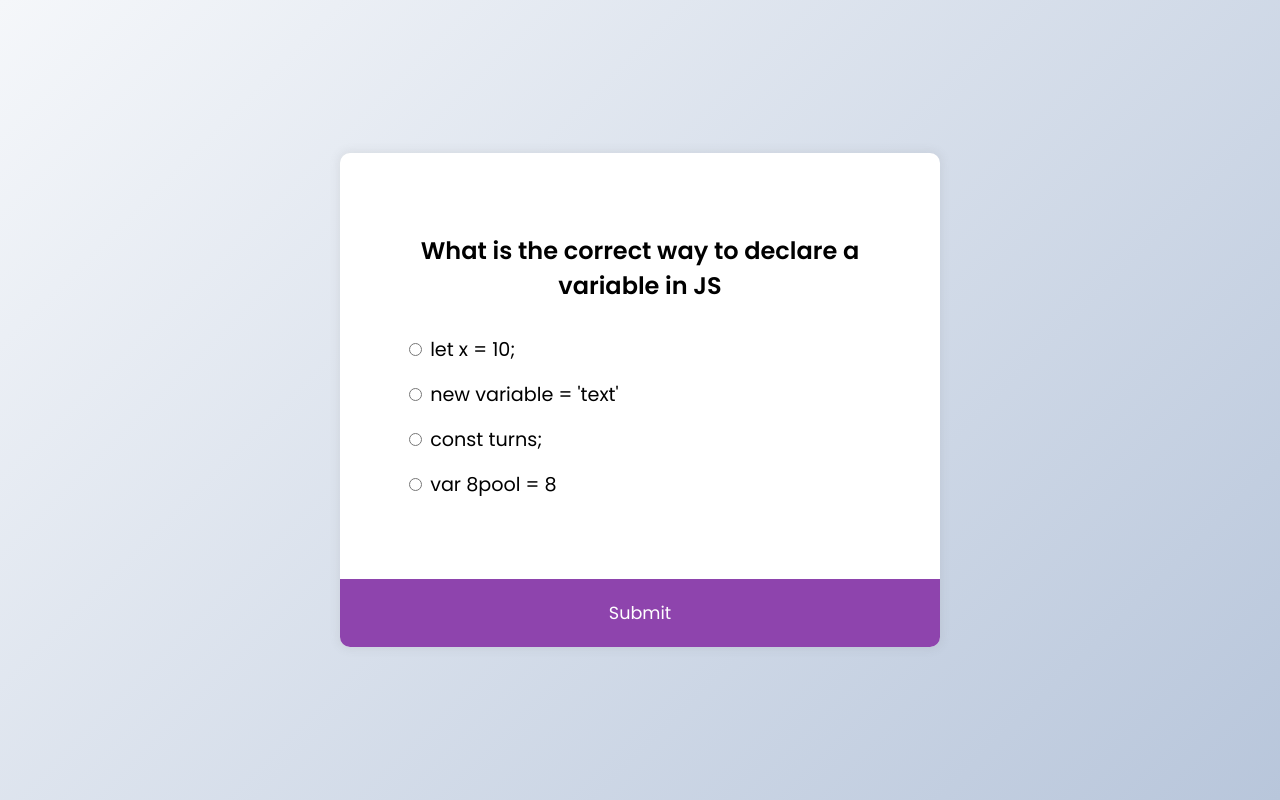
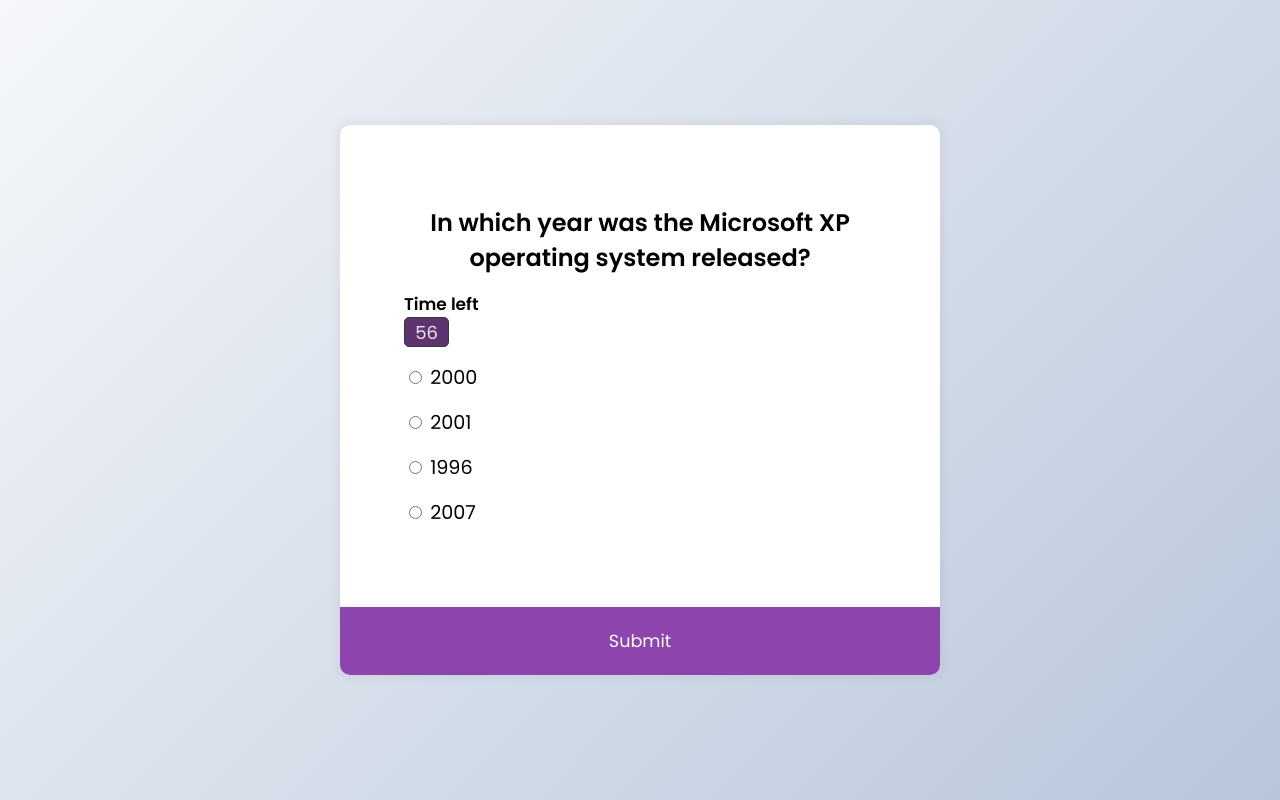
Before and after one commit to mahdid-lilia/js-basics--project, a plain HTML site: page index.html in a window 1280 px wide. Drawn offline with Linux system fonts and the light colour scheme.

Commit message:
add new changes

```diff
--- a/index.html
+++ b/index.html
@@ -1,6 +1,5 @@
 <!DOCTYPE html>
 <html lang="en">
-
   <head>
     <meta charset="UTF-8" />
     <meta name="viewport" content="width=device-width, initial-scale=1.0" />
@@ -13,6 +12,10 @@
     <div class="quiz-container" id="quiz">
       <div class="quiz-header">
         <h2 id="question">Question text</h2>
+        <div class="timer">
+          <div class="time_text">Time left</div>
+          <div id ="countdown" class="time_sec">59</div>
+        </div>
         <ul>
           <li>
             <input type="radio" id="a" name="answer" class="answer" />
@@ -32,8 +35,10 @@
           </li>
         </ul>
       </div>
+
       <button id="submit">Submit</button>
+
+
     </div>
   </body>
-
 </html>
--- a/script.js
+++ b/script.js
@@ -1,15 +1,32 @@
 // Prepare quiz (questions, answers and correct answer)
 
 const question = {
-    question: "Another question",
-    a: "let x = 10;",
-    b: "new variable = 'text'",
-    c: "const turns;",
-    d: "var 8pool = 8",
+  question:
+    "With over 222 million units sold, what is Apple's highest-selling iPhone model?",
+  a: "iPhone 6/6 Plus",
+  b: "iPhone 12",
+  c: "iPhone 13 Mini ",
+  d: "iPhone 12 Mini",
   correct: "a",
-}
+};
 
 const quizData = [
+  {
+    question: "In which year was the Microsoft XP operating system released?",
+    a: "2000",
+    b: "2001",
+    c: "1996",
+    d: "2007",
+    correct: "b",
+  },
+  {
+    question: "Which operating system does a Google Pixel phone use?",
+    a: "IOS",
+    b: "Android",
+    c: "Palm OS",
+    d: "Windows Mobile",
+    correct: "b",
+  },
   {
     question: "What is the correct way to declare a variable in JS",
     a: "let x = 10;",
@@ -33,8 +50,16 @@ const quizData = [
     c: "1996",
     d: "1997",
     correct: "b",
-    }
-]
+  },
+  {
+    question: "In which year was the Nintendo 64 released in Europe?",
+    a: "1990",
+    b: "1995",
+    c: "1996",
+    d: "1997",
+    correct: "d",
+  },
+];
 
 quizData.push(question);
 
@@ -45,21 +70,19 @@ const a_text = document.getElementById("a_text");
 const b_text = document.getElementById("b_text");
 const c_text = document.getElementById("c_text");
 const d_text = document.getElementById("d_text");
-const submitBtn = document.getElementById("submit")
+const submitBtn = document.getElementById("submit");
 const quiz = document.getElementById("quiz");
 
-let currentQuiz = 0
-let score = 0
+let currentQuiz = 0;
+let score = 0;
 
-loadQuiz()
+loadQuiz();
 
 function loadQuiz() {
-
-    deselectAnswers()
+  deselectAnswers();
 
   const currentQuizData = quizData[currentQuiz];
   console.log(currentQuizData);
-
 
   questionEl.innerText = currentQuizData.question;
   a_text.innerText = currentQuizData.a;
@@ -78,37 +101,47 @@ function getSelected() {
   }
 
   console.log(answer);
-    return answer
-
+  return answer;
 }
 
 function deselectAnswers() {
   for (let i = 0; i < answerElements.length; i++) {
-        answerElements[i].checked = false
+    answerElements[i].checked = false;
   }
 }
 
 submitBtn.addEventListener("click", () => {
-    const answer = getSelected()
+  const answer = getSelected();
 
   if (answer) {
     if (answer === quizData[currentQuiz].correct) {
-            console.log("correct answer")
+      console.log("correct answer");
       score++;
     }
 
-        currentQuiz++
+    currentQuiz++;
 
     if (currentQuiz < quizData.length) {
       loadQuiz();
     } else {
       quiz.innerHTML = `
-                <h2>Quiz Finished. You have ${score} out of ${quizData.length} correct answers.</h2>
+                <h2>Great Job! Quiz Finished. You have ${score} out of ${quizData.length} correct answers.</h2>
                 <button onclick="location.reload()">Reload Quiz </button>
-                `
+                `;
     }
+  } else {
+    console.log("no answer selected!");
+  }
+});
 
-    } else {
-        console.log("no answer selected!")
+const startTime = 1;
+let time = startTime * 60;
+const countdownEl = document.getElementById("countdown");
+setInterval(updateCountdown, 1000);
+
+function updateCountdown() {
+  const minutes = Math.floor(time / 60);
+  const seconds = time % 60;
+  countdownEl.innerHTML = `${seconds}`;
+  time--;
 }
-})
--- a/style.css
+++ b/style.css
@@ -68,3 +68,25 @@ button:focus {
     background-color: #5e3370;
     outline: none;
 }
+
+
+.timer .time_text{
+    font-weight: 600;
+    font-size: 17px;
+    user-select: none;
+}
+.timer .time_sec{
+    font-size: 18px;
+    font-weight: 500;
+    background: #5e3370 ;
+    height: 30px;
+    width: 45px;
+    color: rgb(234, 229, 229);
+    text-align: center;
+    line-height: 30px;
+    border-radius: 5px;
+    border: 1px solid #343a40;
+    user-select: none;
+    align-items: flex-end;
+
+}
```
Lines whose indentation alone changed are shown as unchanged.
